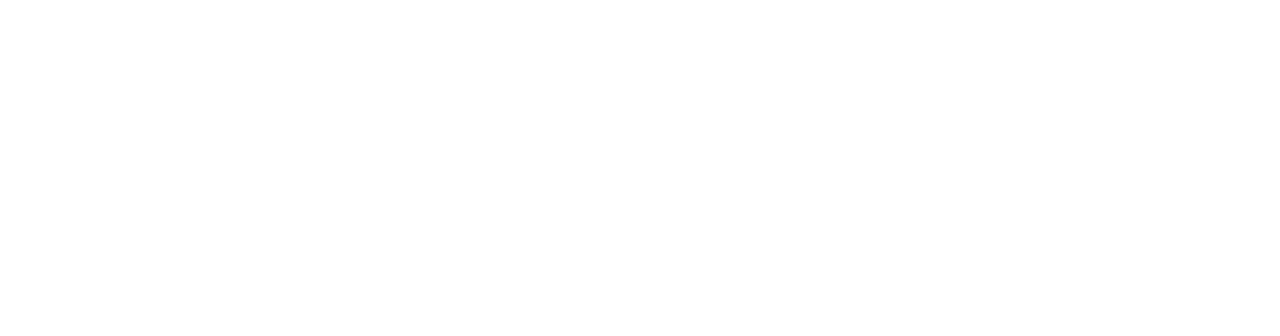
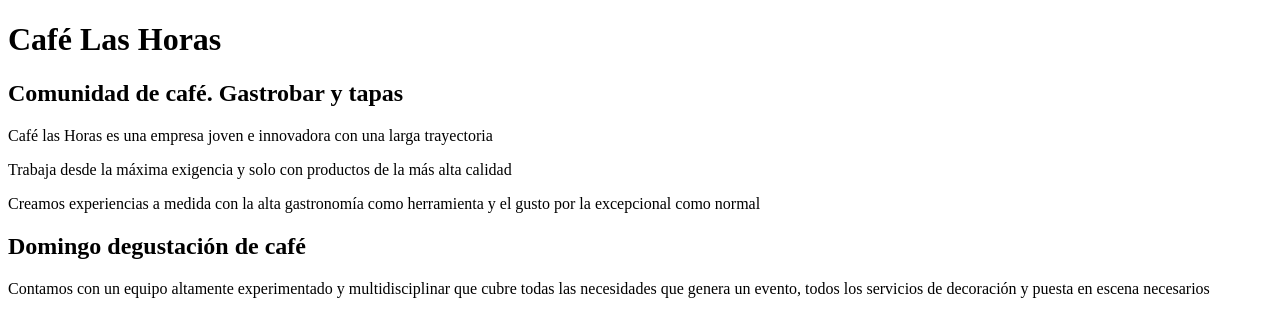
Before and after one commit to 12721729/LasHoras, a plain HTML site: page Practica las horas/WebContent/index.html in a window 1280 px wide. Drawn offline with Linux system fonts and the light colour scheme.

Commit message:
Subida de archivos

```diff
--- a/Practica las horas/WebContent/index.html
+++ b/Practica las horas/WebContent/index.html
@@ -2,9 +2,23 @@
 <html>
 <head>
 <meta charset="UTF-8">
-<title>Insert title here</title>
+<title>Café Las Horas</title>
 </head>
 <body>
-
+<header>
+<h1>Café Las Horas</h1>
+</header>
+<main>
+<section>
+<h2>Comunidad de café. Gastrobar y tapas</h2>
+<p>Café las Horas es una empresa joven e innovadora con una larga trayectoria</p>
+<p>Trabaja desde la máxima exigencia y solo con productos de la más alta calidad</p>
+<p>Creamos experiencias a medida con la alta gastronomía como herramienta y el gusto por la excepcional como normal</p>
+</section>
+<section>
+<h2>Domingo degustación de café</h2>
+<p>Contamos con un equipo altamente experimentado y multidisciplinar que cubre todas las necesidades que genera un evento, todos los servicios de decoración y puesta en escena necesarios</p>
+</section>
+</main>
 </body>
 </html>
```
